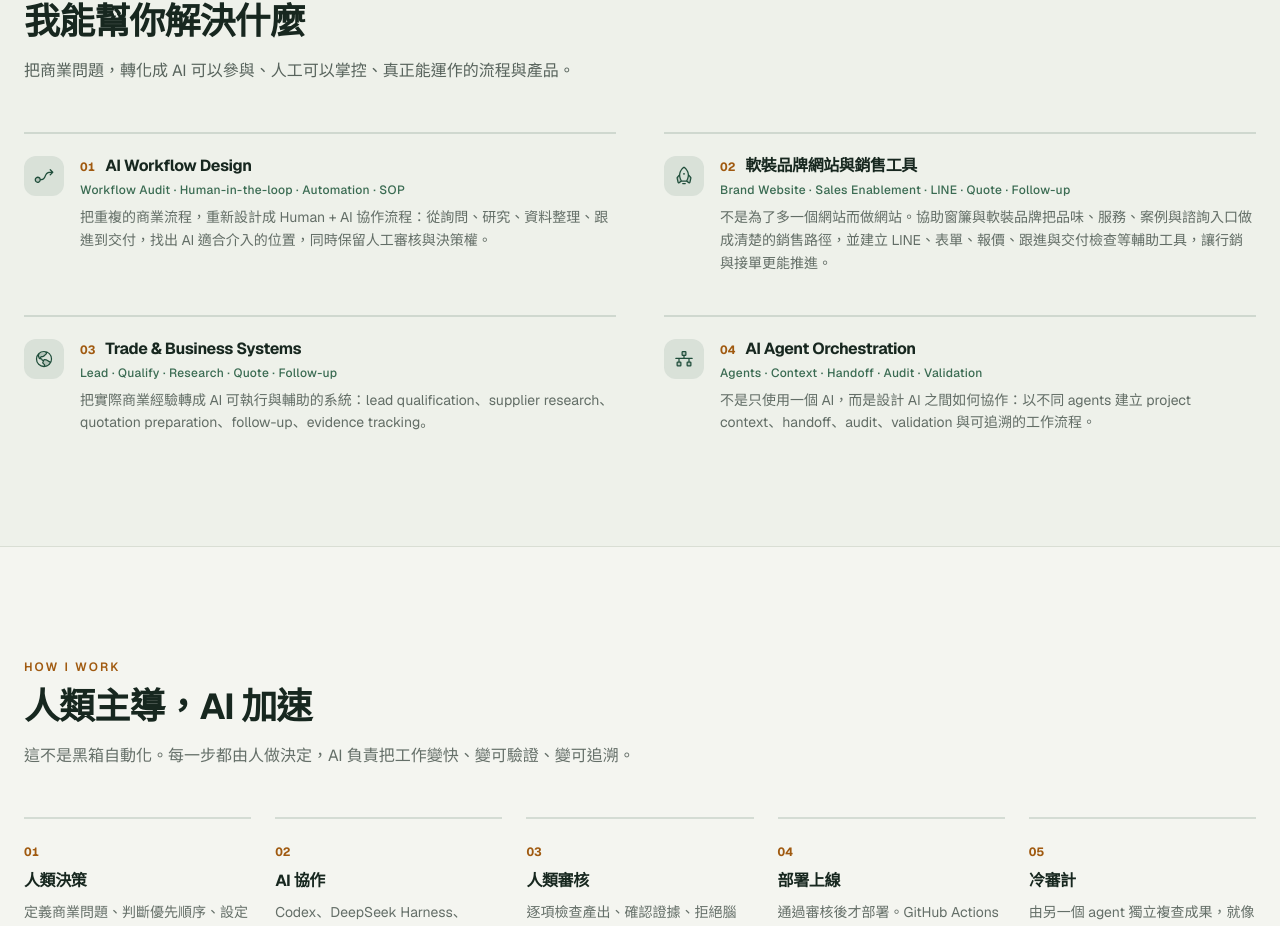
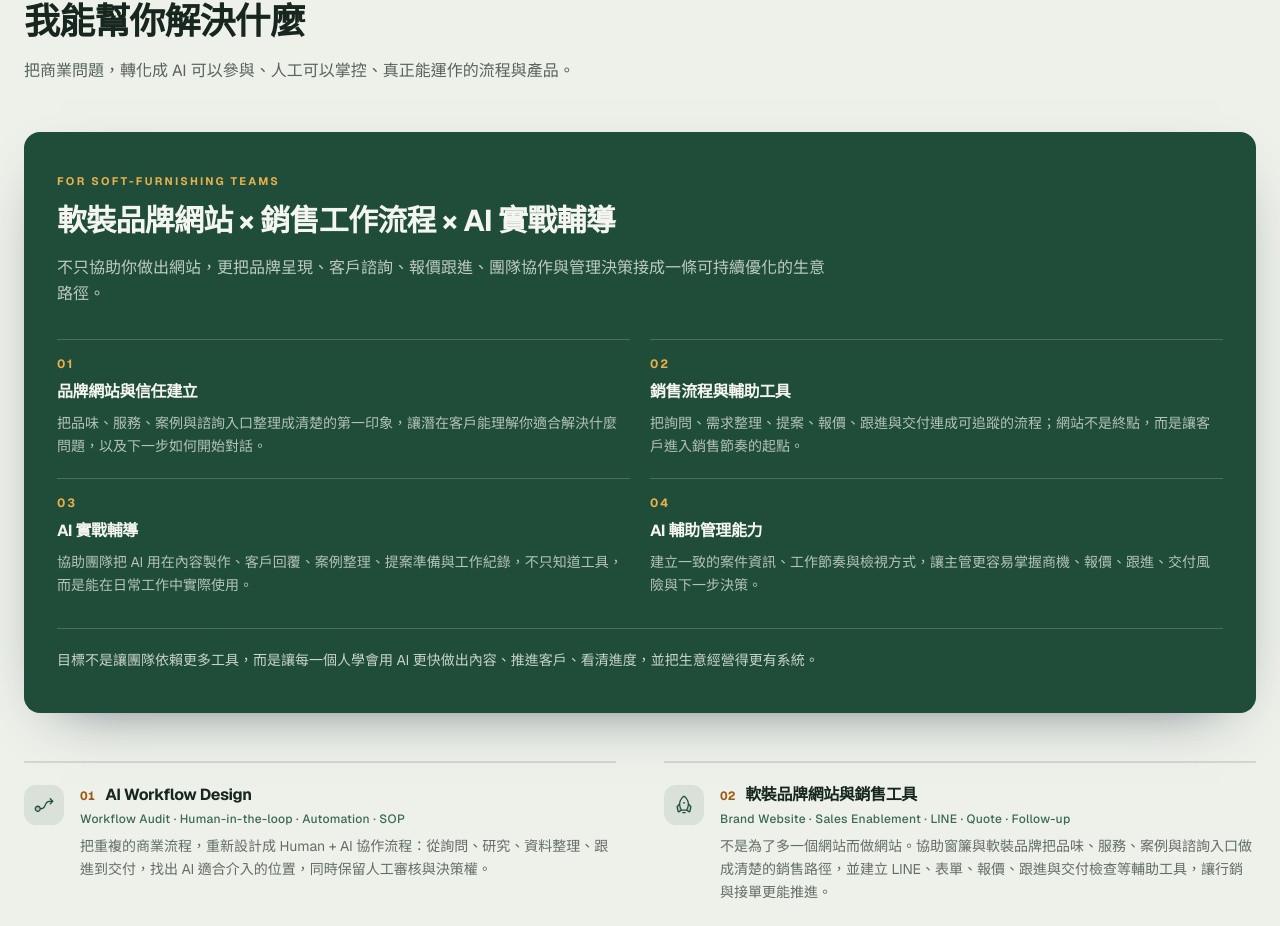
Before and after one commit to apchen1978/pauls-tradecraft, a React (Vite) app: page / in a window 1280 px wide. Shown: the part 4634-5560 px from the top of the page. Built offline with nearby package versions, Linux system fonts and the light colour scheme.

Commit message:
feat: add soft-furnishing AI service module

```diff
--- a/src/components/Capabilities.jsx
+++ b/src/components/Capabilities.jsx
@@ -1,11 +1,13 @@
 import { motion } from "motion/react";
 import { FlowArrow, Rocket, GlobeHemisphereWest, Network } from "@phosphor-icons/react";
 import { useLang } from "../i18n.jsx";
+import { softFurnishingService } from "../data/softFurnishingService.js";
 
 const icons = [FlowArrow, Rocket, GlobeHemisphereWest, Network];
 
 export default function Capabilities() {
-  const { t } = useLang();
+  const { lang, t } = useLang();
+  const softFurnishing = softFurnishingService[lang];
   return (
     <section id="capabilities" className="scroll-mt-24 border-y border-line bg-paper/60">
       <div className="mx-auto max-w-7xl px-4 py-20 md:px-6 md:py-28">
@@ -14,6 +16,25 @@ export default function Capabilities() {
           <h2 className="mt-3 text-3xl font-bold tracking-tight md:text-4xl">{t.capabilities.headline}</h2>
           <p className="mt-4 text-base leading-relaxed text-ink/70">{t.capabilities.tagline}</p>
         </div>
+
+        <div className="mt-12 rounded-card border border-forest/20 bg-forest px-6 py-8 text-bone shadow-[0_20px_60px_-36px_rgba(11,27,51,0.8)] md:px-8 md:py-10">
+          <p className="text-[11px] font-bold tracking-[0.2em] text-gold">{softFurnishing.eyebrow}</p>
+          <h3 className="mt-3 max-w-3xl text-2xl font-bold leading-tight tracking-tight md:text-3xl">{softFurnishing.title}</h3>
+          <p className="mt-4 max-w-3xl text-base leading-relaxed text-bone/75">{softFurnishing.summary}</p>
+
+          <div className="mt-8 grid gap-5 sm:grid-cols-2">
+            {softFurnishing.pillars.map((pillar, index) => (
+              <div key={pillar.title} className="border-t border-bone/20 pt-4">
+                <p className="text-xs font-bold tracking-[0.16em] text-gold">{String(index + 1).padStart(2, "0")}</p>
+                <h4 className="mt-2 text-base font-bold tracking-tight text-bone">{pillar.title}</h4>
+                <p className="mt-2 text-sm leading-relaxed text-bone/70">{pillar.desc}</p>
+              </div>
+            ))}
+          </div>
+
+          <p className="mt-8 border-t border-bone/20 pt-5 text-sm leading-relaxed text-bone/80">{softFurnishing.boundary}</p>
+        </div>
+
         <div className="mt-12 grid grid-cols-1 gap-x-12 gap-y-10 sm:grid-cols-2">
           {t.capabilities.items.map((item, i) => {
             const Icon = icons[i % icons.length];
--- /dev/null
+++ b/src/data/softFurnishingService.js
@@ -0,0 +1,50 @@
+export const softFurnishingService = {
+  zh: {
+    eyebrow: "FOR SOFT-FURNISHING TEAMS",
+    title: "軟裝品牌網站 × 銷售工作流程 × AI 實戰輔導",
+    summary: "不只協助你做出網站，更把品牌呈現、客戶諮詢、報價跟進、團隊協作與管理決策接成一條可持續優化的生意路徑。",
+    pillars: [
+      {
+        title: "品牌網站與信任建立",
+        desc: "把品味、服務、案例與諮詢入口整理成清楚的第一印象，讓潛在客戶能理解你適合解決什麼問題，以及下一步如何開始對話。",
+      },
+      {
+        title: "銷售流程與輔助工具",
+        desc: "把詢問、需求整理、提案、報價、跟進與交付連成可追蹤的流程；網站不是終點，而是讓客戶進入銷售節奏的起點。",
+      },
+      {
+        title: "AI 實戰輔導",
+        desc: "協助團隊把 AI 用在內容製作、客戶回覆、案例整理、提案準備與工作紀錄，不只知道工具，而是能在日常工作中實際使用。",
+      },
+      {
+        title: "AI 輔助管理能力",
+        desc: "建立一致的案件資訊、工作節奏與檢視方式，讓主管更容易掌握商機、報價、跟進、交付風險與下一步決策。",
+      },
+    ],
+    boundary: "目標不是讓團隊依賴更多工具，而是讓每一個人學會用 AI 更快做出內容、推進客戶、看清進度，並把生意經營得更有系統。",
+  },
+  en: {
+    eyebrow: "FOR SOFT-FURNISHING TEAMS",
+    title: "Brand Website × Sales Workflow × Practical AI Enablement",
+    summary: "Beyond building a website, I connect brand expression, client consultation, quoting and follow-up, team collaboration, and management decisions into a business path that can keep improving.",
+    pillars: [
+      {
+        title: "Brand Website & Trust Building",
+        desc: "Organize visual language, services, work, and consultation into a clear first impression so prospective clients understand what you solve and how to begin the conversation.",
+      },
+      {
+        title: "Sales Workflow & Supporting Tools",
+        desc: "Connect inquiry, needs capture, proposal, quote, follow-up, and delivery into a trackable flow. The website is not the finish line; it is the start of a sales rhythm.",
+      },
+      {
+        title: "Practical AI Enablement",
+        desc: "Help the team use AI for content, client replies, case organization, proposal preparation, and work records—not merely know the tools, but use them in everyday work.",
+      },
+      {
+        title: "AI-Assisted Management Capability",
+        desc: "Create consistent case information, operating cadence, and review habits so leaders can more easily see opportunities, quotes, follow-up, delivery risks, and the next decision.",
+      },
+    ],
+    boundary: "The goal is not to make a team depend on more tools. It is to help each person use AI to create faster, move clients forward, see progress clearly, and run the business with more discipline.",
+  },
+};
```
